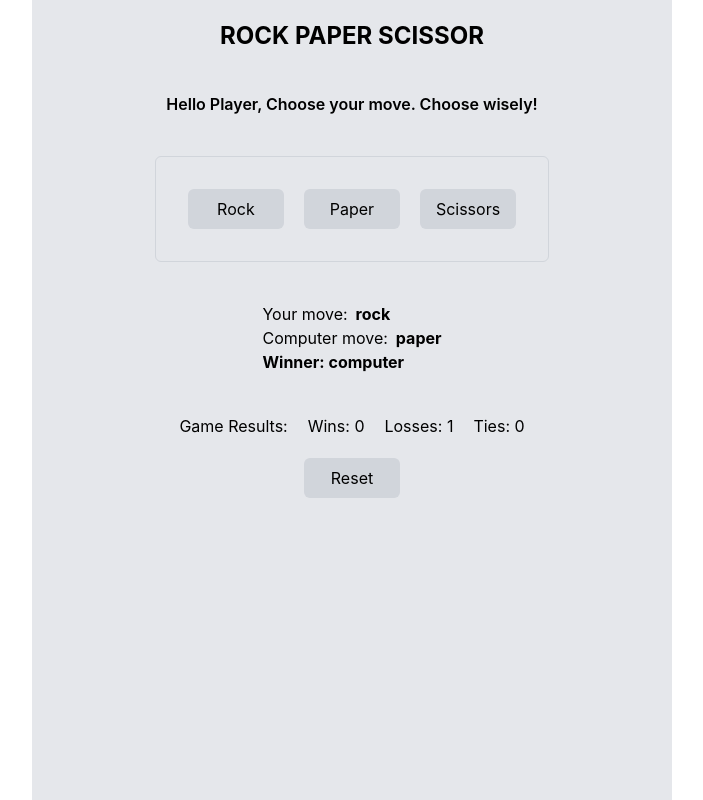
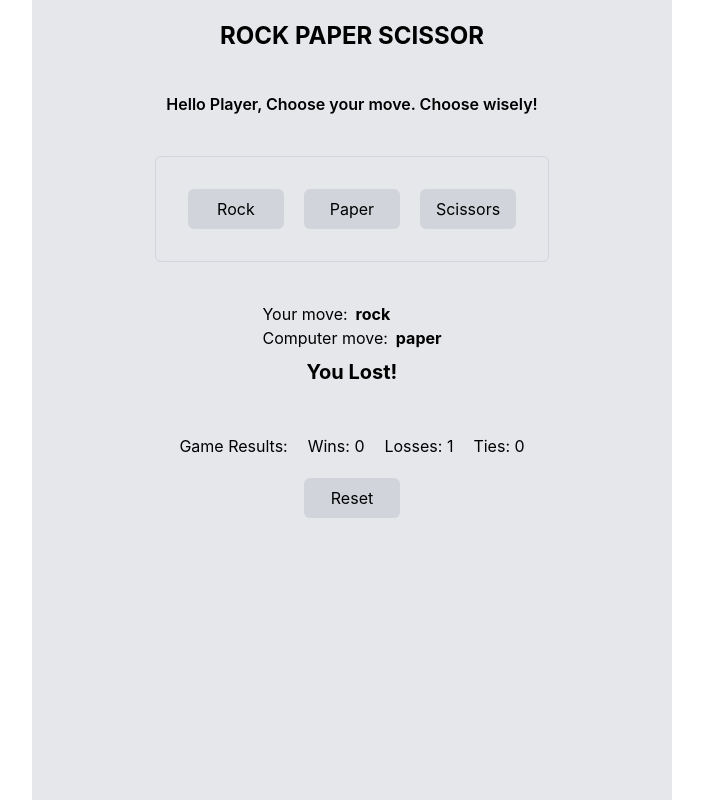
Before and after one commit to AmilMasic/react-rock-paper-scissors, a React (Create React App) app: page / in a window 1280 px wide. Both pictures are taken after a click on the button "Rock". Shown: the whole page, without its empty margins (288-991 px from the left). Built offline with nearby package versions, Linux system fonts and the light colour scheme.

Commit message:
update winner text

```diff
--- a/src/App.tsx
+++ b/src/App.tsx
@@ -34,13 +34,13 @@ function App() {
 		const result = determineWinner(move, computerMove);
 		if (result === "tie") {
 			setGameResult({ ...gameResult, ties: gameResult.ties + 1 });
-			setWinnerText("tie");
+			setWinnerText("It's a tie!");
 		} else if (result === "player") {
 			setGameResult({ ...gameResult, wins: gameResult.wins + 1 });
-			setWinnerText("player");
+			setWinnerText("You Won!");
 		} else {
 			setGameResult({ ...gameResult, losses: gameResult.losses + 1 });
-			setWinnerText("computer");
+			setWinnerText("You Lost!");
 		}
 	};
 
@@ -95,7 +95,7 @@ function App() {
 							Computer move:
 							<span className="font-bold ml-2">{computerMove}</span>
 						</div>
-						<p className="font-bold">Winner: {winnerText}</p>
+						<p className="font-bold mx-auto text-xl my-2"> {winnerText}</p>
 					</div>
 					<div className="flex justify-normal space-x-5 my-5">
 						<p>Game Results:</p>
```
